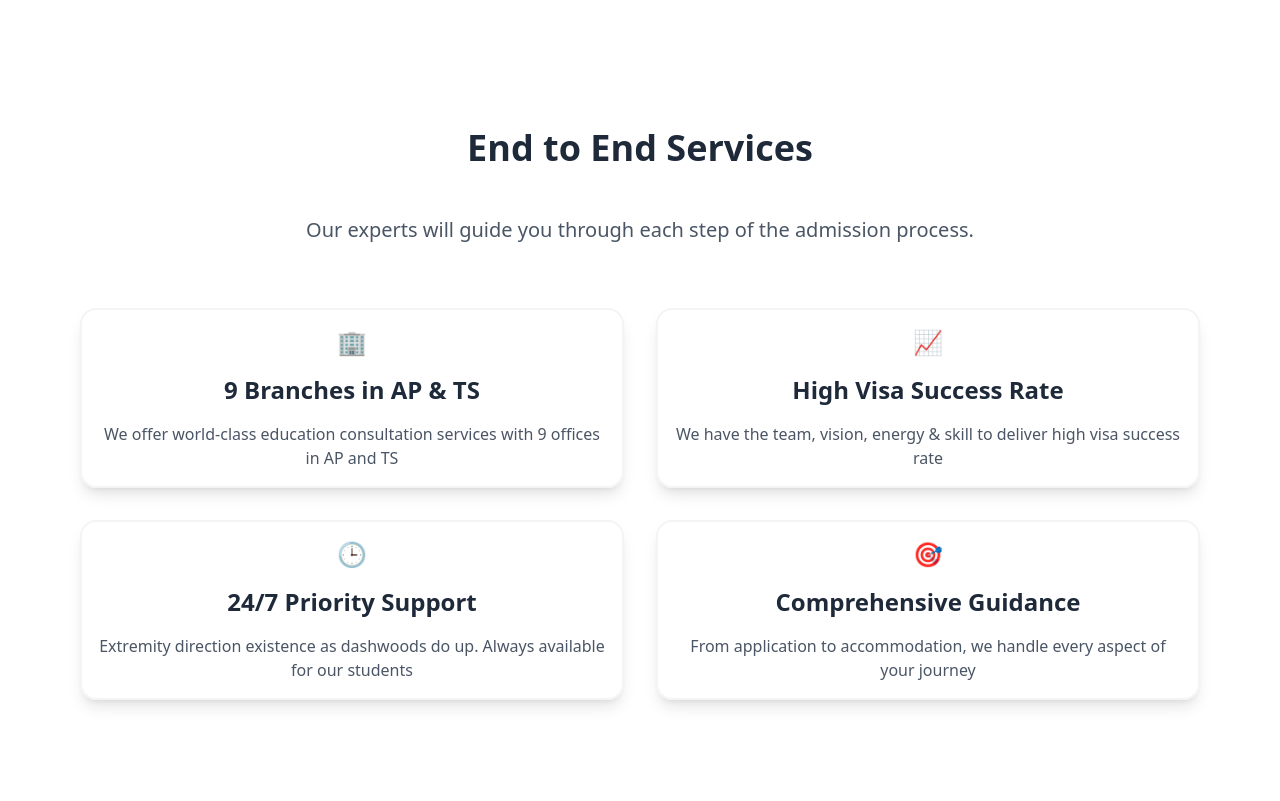
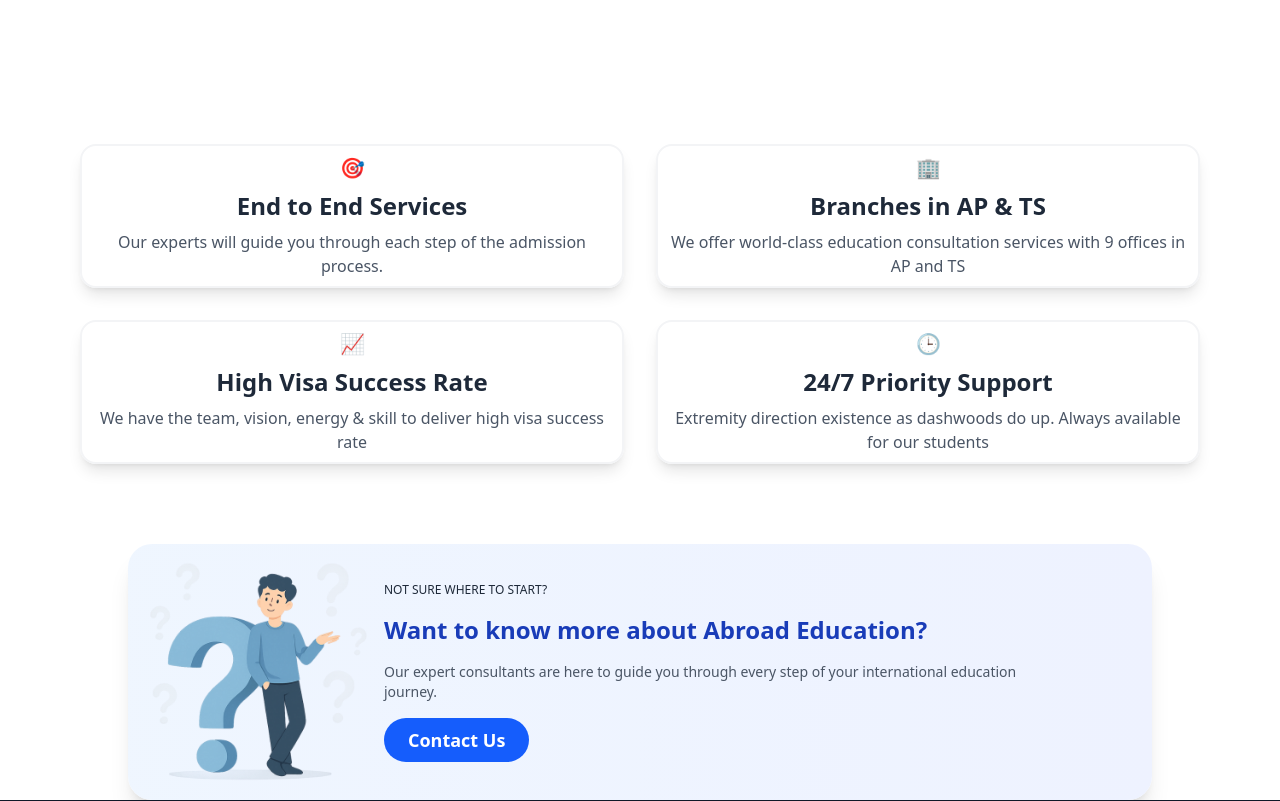
Before and after one commit to sowmyakota-mv/Abroad-Consultancy, a React (Vite) app in the folder abroad-consultancy/: page /about-dartglobe in a window 1280 px wide. Shown: the part 2240-3041 px from the top of the page. Built offline with nearby package versions, Linux system fonts and the light colour scheme.

Commit message:
modifing about in mob

```diff
--- a/abroad-consultancy/src/components/FAQ.tsx
+++ b/abroad-consultancy/src/components/FAQ.tsx
@@ -128,7 +128,7 @@ const FAQ: React.FC = () => {
                 <img
                   src="/faq-hero.png"
                   alt="FAQ illustration"
-                  className="w-[80%] object-cover relative z-10"
+                  className="md:w-[80%] object-cover relative z-10"
                 />
                 <div className="absolute -bottom-2 left-66 -translate-x-1/2 w-3/4 h-6 blur- bg-black/40"></div>
               </div>
--- a/abroad-consultancy/src/pages/AboutPage.tsx
+++ b/abroad-consultancy/src/pages/AboutPage.tsx
@@ -99,9 +99,9 @@ const AboutUsPage: React.FC = () => {
             {/* Image Section - 40% */}
             <div className="lg:w-2/5">
               <div className="sticky top-24">
-                <div className="rounded-2xl overflow-hidden shadow-2xl">
+                <div className="rounded-xl overflow-hidden ">
                   <img
-                    src="/about2.png"
+                    src="/about3.png"
                     alt="Benefits & Application Process"
                     className="w-full h-auto object-cover"
                   />
@@ -185,19 +185,24 @@ const AboutUsPage: React.FC = () => {
      {/* White Cards with Hover Effects */}
 <section className="py-16 bg-white">
   <div className="container mx-auto px-6">
-    <h2 className="text-3xl md:text-4xl font-bold text-center mb-12 text-gray-800">
+    {/* <h2 className="text-3xl md:text-4xl font-bold text-center mb-12 text-gray-800">
       End to End Services
     </h2>
     <p className="text-xl text-center mb-12 max-w-3xl mx-auto text-gray-600">
       Our experts will guide you through each step of the admission process.
-    </p>
+    </p> */}
 
     <div
       className="grid grid-cols-1 md:grid-cols-2 gap-8 max-w-6xl mx-auto  transition-all duration-300 rounded-2xl p-4"
     >
       {[
         {
-          title: "9 Branches in AP & TS",
+          title: "End to End Services",
+          description: "Our experts will guide you through each step of the admission process.",
+          icon: "🎯"
+        },
+        {
+          title: "Branches in AP & TS",
           description: "We offer world-class education consultation services with 9 offices in AP and TS",
           icon: "🏢"
         },
@@ -210,22 +215,17 @@ const AboutUsPage: React.FC = () => {
           title: "24/7 Priority Support",
           description: "Extremity direction existence as dashwoods do up. Always available for our students",
           icon: "🕒"
-        },
-        {
-          title: "Comprehensive Guidance",
-          description: "From application to accommodation, we handle every aspect of your journey",
-          icon: "🎯"
         }
       ].map((point, index) => (
        <div
   key={index}
-  className="group border-2 border-gray-100 rounded-2xl p-4 shadow-lg hover:shadow-2xl transition-all duration-300 transform hover:-translate-y-2 hover:bg-gradient-to-r hover:from-blue-300 hover:to-blue-600"
+  className="group border-2 border-gray-100 rounded-2xl p-2 shadow-lg hover:shadow-2xl transition-all duration-300 transform hover:-translate-y-2 hover:bg-gradient-to-r hover:from-blue-300 hover:to-blue-600"
 >
   <div className="relative">
-    <div className="text-2xl text-center mb-4 transform group-hover:scale-110 transition-transform duration-300 group-hover:text-white">
+    <div className="text-xl text-center mb-2 transform group-hover:scale-110 transition-transform duration-300 group-hover:text-white">
       {point.icon}
     </div>
-    <h3 className="text-2xl text-center font-bold mb-4 text-gray-800 group-hover:text-white transition-colors duration-300">
+    <h3 className="text-2xl text-center font-bold mb-2 text-gray-800 group-hover:text-white transition-colors duration-300">
       {point.title}
     </h3>
     <p className="text-gray-600 text-center group-hover:text-white transition-colors duration-300">
@@ -239,7 +239,7 @@ const AboutUsPage: React.FC = () => {
 </section>
 
       {/* CTA Section */}
-     <section className="py-20 bg-white">
+     <section className="bg-white">
   <div className="container mx-auto px-6">
     <div className="max-w-5xl mx-auto">
       <div className="flex flex-col lg:flex-row items-center bg-gradient-to-r from-blue-50 to-indigo-50 rounded-3xl shadow-xl overflow-hidden">
@@ -255,17 +255,17 @@ const AboutUsPage: React.FC = () => {
         </div>
 
         {/* Content Section - 70% */}
-        <div className="lg:w-8/12 w-full p-4 lg:p-12">
-          <h2 className="text-3xl md:text-sm font text-gray-800 mb-4 text-left">
+        <div className="lg:w-8/12 w-full ">
+          <h2 className="text-xs md:text-xs font text-gray-800 mb-4 text-left">
             NOT SURE WHERE TO START?
           </h2>
           <h2 className="text-3xl md:text-2xl font-bold text-blue-800 mb-4 text-left">
           Want to know more about Abroad Education?</h2>
-          <p className="text-sm text-gray-600 mb-8">
-            Want to know more about Abroad Education? Our expert consultants are here to guide you through every step of your international education journey.
+          <p className="text-sm text-gray-600 mb-4">
+            Our expert consultants are here to guide you through every step of your international education journey.
           </p>
-          <div className="flex flex-col sm:flex-row gap-6">
-            <button className="bg-blue-600 hover:bg-blue-700 text-white font-bold py-4 px-8 rounded-full text-lg transition-all duration-300 transform hover:scale-105">
+          <div className="flex flex-col sm:flex-row">
+            <button className="bg-blue-600  hover:bg-blue-700 text-white font-bold py-2 px-6 rounded-full text-lg transition-all duration-300 transform hover:scale-105">
               Contact Us
             </button>
             {/* <button className="bg-white hover:bg-gray-100 text-blue-600 font-bold py-4 px-8 rounded-full text-lg border-2 border-blue-600 transition-all duration-300 transform hover:scale-105">
```
Also changed, not shown: abroad-consultancy/public/about3.png (added).
